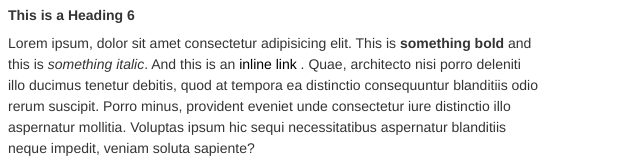
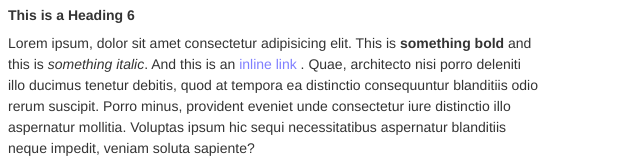
Before and after one commit to ginamari3/studentsite, a plain HTML site: page art128/base-content/index.html in a window 1280 px wide. Shown: the part 228-391 px from the top of the page, 0-640 px from the left. Drawn offline with Linux system fonts and the light colour scheme; files whose address does not match are found by name.

Commit message:
css add blue colors font

```diff
--- a/art128/base-content/css/style.css
+++ b/art128/base-content/css/style.css
@@ -81,7 +81,7 @@
 
 /* LINES */
 a {
-    color: rgba(0,0,0.9);
+    color: rgba(0,0,255,.5);
     text-decoration: none;
 }
 
```
